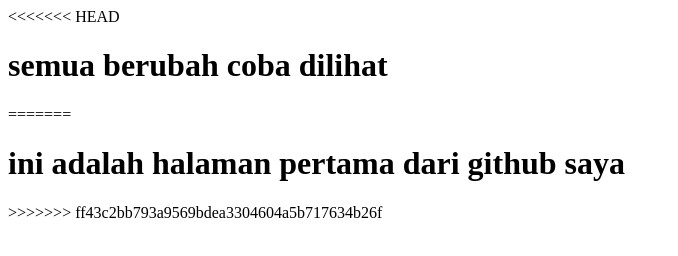
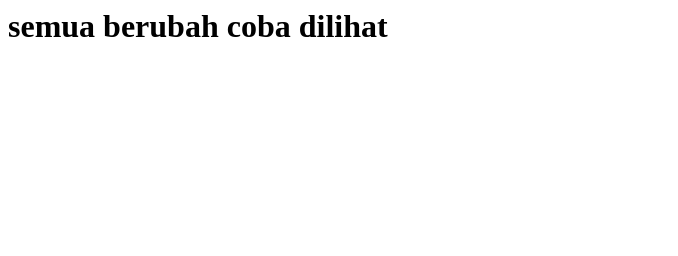
Before and after one commit to alfadhlh/Myproject, a plain HTML site: page index.html in a window 1280 px wide. Shown: the whole page, without its empty margins (0-678 px from the left). Drawn offline with Linux system fonts and the light colour scheme.

Commit message:
mitcomatcomit

```diff
--- a/index.html
+++ b/index.html
@@ -3,12 +3,8 @@
         <title> Belajar git pemula  </title>
     </head>
             <body>
-<<<<<<< HEAD
                 <h1>semua berubah
                     coba dilihat
                 </h1>
-=======
-                <h1>ini adalah halaman pertama dari github saya</h1>
->>>>>>> ff43c2bb793a9569bdea3304604a5b717634b26f
             </body>
 </html>
```
